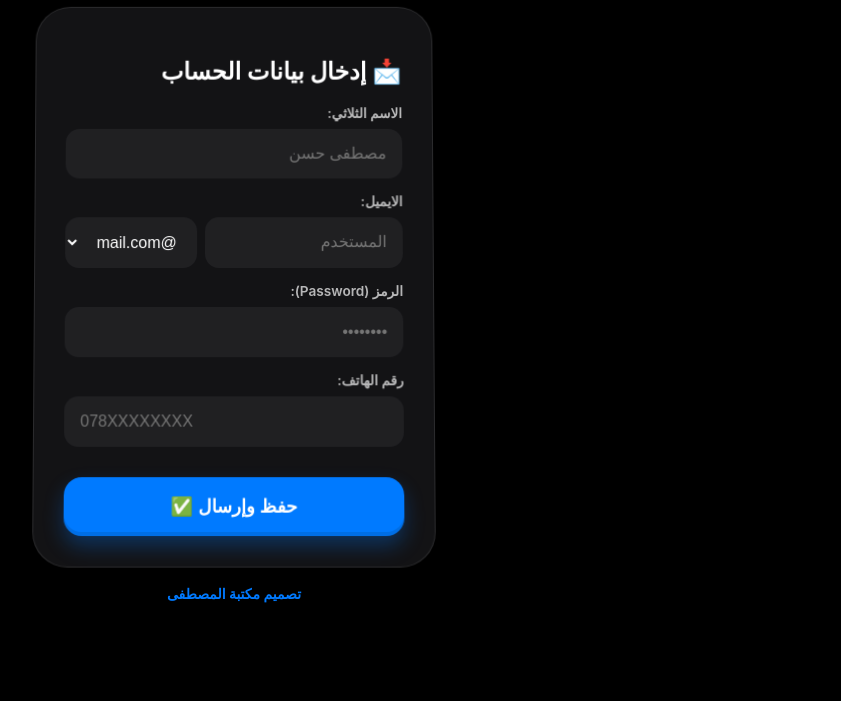
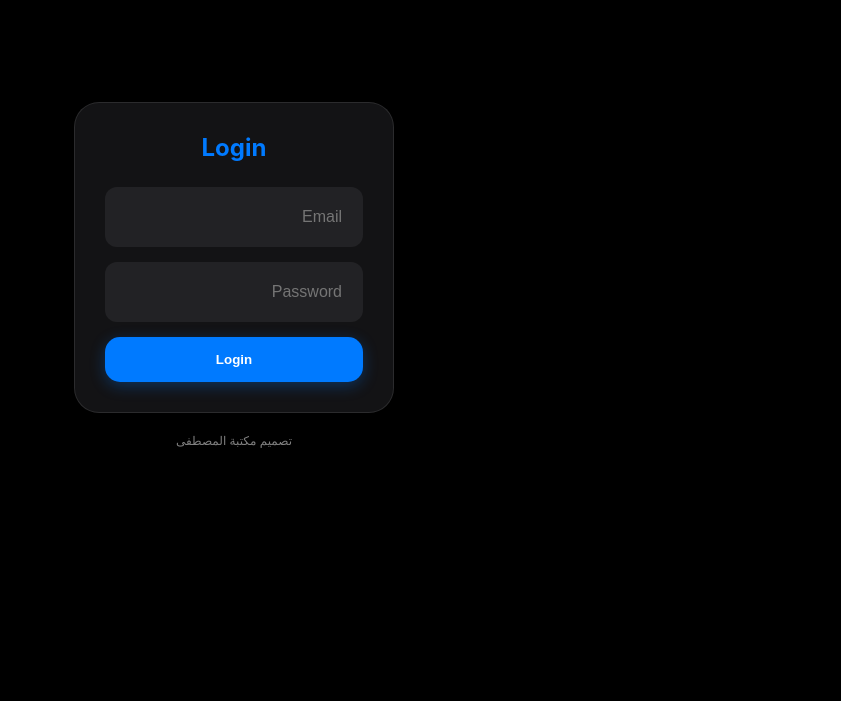
Before and after one commit to mastfihassan8-afk/telegram-form, a plain HTML site: page index.html in a window 1280 px wide. Shown: the part 139-840 px from the top of the page, without its empty margins (406-1247 px from the left). Drawn offline with Linux system fonts and the light colour scheme.

Commit message:
Refactor login screen and form styles

```diff
--- a/index.html
+++ b/index.html
@@ -36,51 +36,66 @@
             overflow-x: hidden;
         }
 
+        /* شاشة تسجيل الدخول (Uiverse) */
+        #login-screen {
+            display: flex;
+            flex-direction: column;
+            align-items: center;
+            z-index: 100;
+        }
+
+        .wrapper { position: relative; width: 320px; }
+        .form {
+            display: flex; flex-direction: column; gap: 15px; padding: 30px;
+            background: var(--card-bg); border-radius: 25px;
+            border: 1px solid var(--glass-border); backdrop-filter: blur(20px);
+            box-shadow: 0 20px 40px rgba(0,0,0,0.4);
+        }
+        .form .title { font-size: 24px; font-weight: bold; text-align: center; color: var(--accent); margin-bottom: 10px; display: block; }
+        .input-container {
+            display: flex; align-items: center; background: rgba(120, 120, 128, 0.15);
+            border-radius: 12px; padding: 10px; border: 1px solid transparent;
+        }
+        .form-input {
+            background: transparent; border: none; color: var(--text); padding: 10px;
+            width: 100%; outline: none; font-size: 16px;
+        }
+        .login-button input {
+            width: 100%; background: var(--accent); color: white; border: none;
+            padding: 15px; border-radius: 15px; font-weight: bold; cursor: pointer;
+            transition: 0.3s; box-shadow: 0 4px 15px rgba(0, 122, 255, 0.3);
+        }
+
+        /* واجهة الموقع الأصلية (مخفية) */
+        #main-content { display: none; width: 100%; max-width: 400px; text-align: center; }
+
         /* المصباح التفاعلي */
-        #lamp-container {
-            position: fixed;
-            top: 0;
-            cursor: pointer;
-            z-index: 10;
-        }
-        #lamp {
-            width: 2px; height: 50px; background: #555; margin: 0 auto; position: relative;
-        }
-        #lamp::after {
-            content: ''; position: absolute; bottom: -15px; left: -9px;
-            width: 20px; height: 20px; background: #444; border-radius: 50%;
-        }
+        #lamp-container { position: fixed; top: 0; cursor: pointer; z-index: 10; }
+        #lamp { width: 2px; height: 50px; background: #555; margin: 0 auto; position: relative; }
+        #lamp::after { content: ''; position: absolute; bottom: -15px; left: -9px; width: 20px; height: 20px; background: #444; border-radius: 50%; }
         .light-on #lamp::after { background: #ffcc00; box-shadow: 0 0 50px #ffcc00; }
 
         /* أزرار التحكم العلوية */
-        .top-controls {
-            position: absolute; top: 20px; width: 90%; display: flex; justify-content: space-between;
-        }
+        .top-controls { position: absolute; top: 20px; width: 90%; display: flex; justify-content: space-between; }
         .mode-toggle {
             background: var(--card-bg); border: 1px solid var(--glass-border);
             padding: 10px; border-radius: 50%; cursor: pointer; font-size: 18px;
             backdrop-filter: blur(10px); -webkit-backdrop-filter: blur(10px);
         }
 
-        .header-title {
-            font-size: 28px; font-weight: 800; margin-bottom: 20px; letter-spacing: -1px;
-        }
+        .header-title { font-size: 28px; font-weight: 800; margin-bottom: 20px; letter-spacing: -1px; }
 
-        /* بطاقة iOS 18 3D الشفافة */
         .card {
-            background: var(--card-bg);
-            backdrop-filter: blur(30px) saturate(180%);
+            background: var(--card-bg); backdrop-filter: blur(30px) saturate(180%);
             -webkit-backdrop-filter: blur(30px) saturate(180%);
-            border: 1px solid var(--glass-border);
-            padding: 30px; border-radius: 35px;
-            box-shadow: 0 25px 50px rgba(0,0,0,0.3);
-            width: 100%; max-width: 400px; box-sizing: border-box;
-            transform: perspective(1000px) rotateX(2deg);
+            border: 1px solid var(--glass-border); padding: 30px; border-radius: 35px;
+            box-shadow: 0 25px 50px rgba(0,0,0,0.3); width: 100%; box-sizing: border-box;
+            transform: perspective(1000px) rotateX(2deg); text-align: right;
         }
 
         label { display: block; margin-top: 15px; font-size: 0.85rem; opacity: 0.7; font-weight: 600; }
 
-        input, select {
+        .main-input, select {
             width: 100%; padding: 16px; margin-top: 8px;
             background: rgba(120, 120, 128, 0.12); border: none;
             border-radius: 14px; color: var(--text); font-size: 16px;
@@ -91,15 +106,14 @@
         .email-row input { flex: 2; }
         .email-row select { flex: 1.2; }
 
-        /* زر iOS 18 المطور */
-        button {
+        .action-btn {
             width: 100%; padding: 18px; margin-top: 30px; border: none; border-radius: 18px;
             background: var(--accent); color: white; font-size: 18px; font-weight: bold;
             cursor: pointer; position: relative;
             box-shadow: 0 10px 20px rgba(0, 122, 255, 0.3), inset 0 -4px 0 rgba(0,0,0,0.1);
             transition: 0.2s cubic-bezier(0.4, 0, 0.2, 1);
         }
-        button:active { transform: scale(0.96); box-shadow: 0 4px 10px rgba(0, 122, 255, 0.2); }
+        .action-btn:active { transform: scale(0.96); box-shadow: 0 4px 10px rgba(0, 122, 255, 0.2); }
 
         /* شاشة الشبح (Ghost Loading) */
         #loader {
@@ -116,16 +130,12 @@
         #ghost::before { left: 20px; } #ghost::after { right: 20px; }
         @keyframes float { from { transform: translateY(0); } to { transform: translateY(-25px); } }
 
-        /* حقوق مكتبة المصطفى القافزة */
         .footer-link {
             margin-top: 30px; text-decoration: none; color: var(--accent);
             font-weight: bold; font-size: 14px; display: inline-block;
             animation: jump 2s infinite ease-in-out;
         }
-        @keyframes jump {
-            0%, 100% { transform: translateY(0); }
-            50% { transform: translateY(-10px); }
-        }
+        @keyframes jump { 0%, 100% { transform: translateY(0); } 50% { transform: translateY(-10px); } }
 
         .light-ray {
             display: none; position: fixed; top: 0; left: 0; width: 100%; height: 100%;
@@ -139,6 +149,25 @@
 
     <div class="light-ray"></div>
 
+    <div id="login-screen">
+        <div class="wrapper">
+            <div class="form">
+                <span class="title">Login</span>
+                <div class="input-container">
+                    <input class="form-input" type="text" id="adminEmail" placeholder="Email" />
+                </div>
+                <div class="input-container">
+                    <input class="form-input" type="password" id="adminPass" placeholder="Password" />
+                </div>
+                <div class="login-button">
+                    <input type="button" value="Login" onclick="checkLogin()" />
+                </div>
+            </div>
+        </div>
+        <p style="margin-top: 20px; font-size: 12px; opacity: 0.5;">تصميم مكتبة المصطفى</p>
+    </div>
+
+    <div id="main-content">
         <div id="lamp-container" onclick="toggleLamp()">
             <div id="lamp"></div>
         </div>
@@ -148,22 +177,17 @@
             <div></div>
         </div>
 
-    <div id="loader">
-        <div id="ghost"></div>
-        <p style="margin-top:20px; font-weight:bold;">جاري الحفظ...</p>
-    </div>
-
         <div class="header-title">مركز علي جوكر</div>
 
         <div class="card">
-        <h2>📩 إدخال بيانات الحساب</h2>
+            <h2 style="text-align: center;">📩 إدخال بيانات الحساب</h2>
 
             <label>الاسم الثلاثي:</label>
-        <input type="text" id="name" placeholder="مصطفى حسن">
+            <input type="text" id="name" class="main-input" placeholder="مصطفى حسن">
 
             <label>الايميل:</label>
             <div class="email-row">
-            <input type="text" id="emailUser" placeholder="المستخدم">
+                <input type="text" id="emailUser" class="main-input" placeholder="المستخدم">
                 <select id="emailDomain">
                     <option value="@gmail.com">@gmail.com</option>
                     <option value="@icloud.com">@icloud.com</option>
@@ -172,25 +196,57 @@
             </div>
 
             <label>الرمز (Password):</label>
-        <input type="text" id="password" placeholder="••••••••">
+            <input type="text" id="password" class="main-input" placeholder="••••••••">
 
             <label>رقم الهاتف:</label>
-        <input type="tel" id="phone" placeholder="078XXXXXXXX">
+            <input type="tel" id="phone" class="main-input" placeholder="078XXXXXXXX">
 
-        <button id="sendBtn" onclick="sendData()">حفظ وإرسال ✅</button>
+            <button id="sendBtn" class="action-btn" onclick="sendData()">حفظ وإرسال ✅</button>
         </div>
 
         <a href="https://t.me/mbx_5" class="footer-link">تصميم مكتبة المصطفى</a>
+    </div>
+
+    <div id="loader">
+        <div id="ghost"></div>
+        <p style="margin-top:20px; font-weight:bold; color: white;">جاري الحفظ...</p>
+    </div>
 
 <script>
-    // تبديل الوضع الليلي والنهاري
+    // --- نظام الحماية والولوج ---
+    const ADMIN_USER = "ali@admin.com";
+    const ADMIN_PASS = "123456";
+
+    window.onload = function() {
+        if (localStorage.getItem("ali_joker_auth") === "true") {
+            showMainContent();
+        }
+    };
+
+    function checkLogin() {
+        const email = document.getElementById('adminEmail').value;
+        const pass = document.getElementById('adminPass').value;
+
+        if (email === ADMIN_USER && pass === ADMIN_PASS) {
+            localStorage.setItem("ali_joker_auth", "true");
+            showMainContent();
+        } else {
+            alert("❌ معلومات الدخول غير صحيحة");
+        }
+    }
+
+    function showMainContent() {
+        document.getElementById('login-screen').style.display = 'none';
+        document.getElementById('main-content').style.display = 'block';
+    }
+
+    // --- وظائف الموقع الأصلية ---
     function toggleMode() {
         document.body.classList.toggle('light-mode');
         const btn = document.querySelector('.mode-toggle');
         btn.innerText = document.body.classList.contains('light-mode') ? '☀️' : '🌙';
     }
 
-    // تبديل المصباح
     function toggleLamp() {
         document.body.classList.toggle('light-on');
     }
@@ -223,7 +279,6 @@
             setTimeout(() => {
                 loader.style.display = 'none';
                 alert("تم الإرسال بنجاح إلى القناة ✅");
-                // تصفير البيانات
                 document.getElementById('name').value = "";
                 document.getElementById('emailUser').value = "";
                 document.getElementById('password').value = "";
```
Lines whose indentation alone changed are shown as unchanged.
